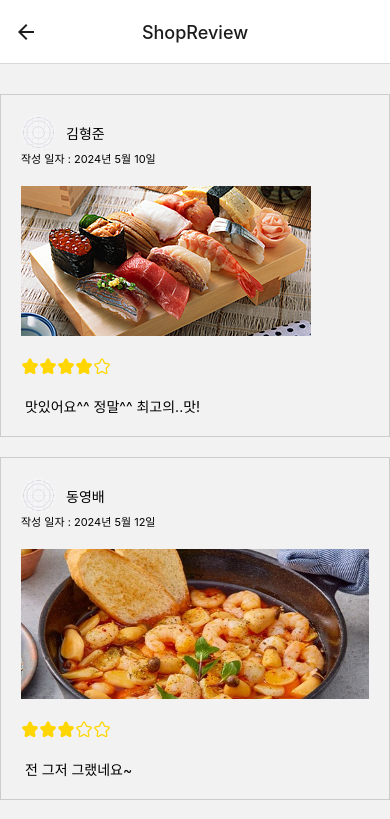
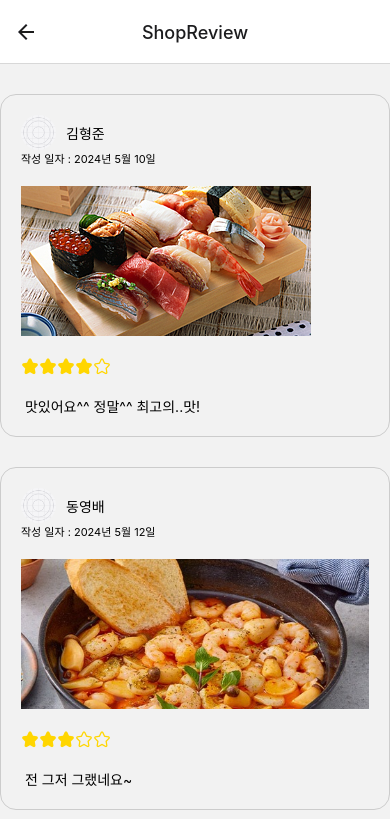
Before and after one commit to O-DI-GA/odiga-app, a React Native app: screen /ShopReview in a window 390 px wide. Shown: the top 819 px of the page. Built offline with nearby package versions, Linux system fonts and the light colour scheme.

Commit message:
💄 Style: Review Box UI

```diff
--- a/component/ReviewBox.js
+++ b/component/ReviewBox.js
@@ -99,7 +99,9 @@ const styles = StyleSheet.create({
     borderWidth: 1,
     padding: 20,
     borderColor: "#ccc",
+    borderRadius: 16,
     gap: 20,
+    marginBottom: 10,
   },
   date: {
     fontSize: 11,
```
Lines whose indentation alone changed are shown as unchanged.
